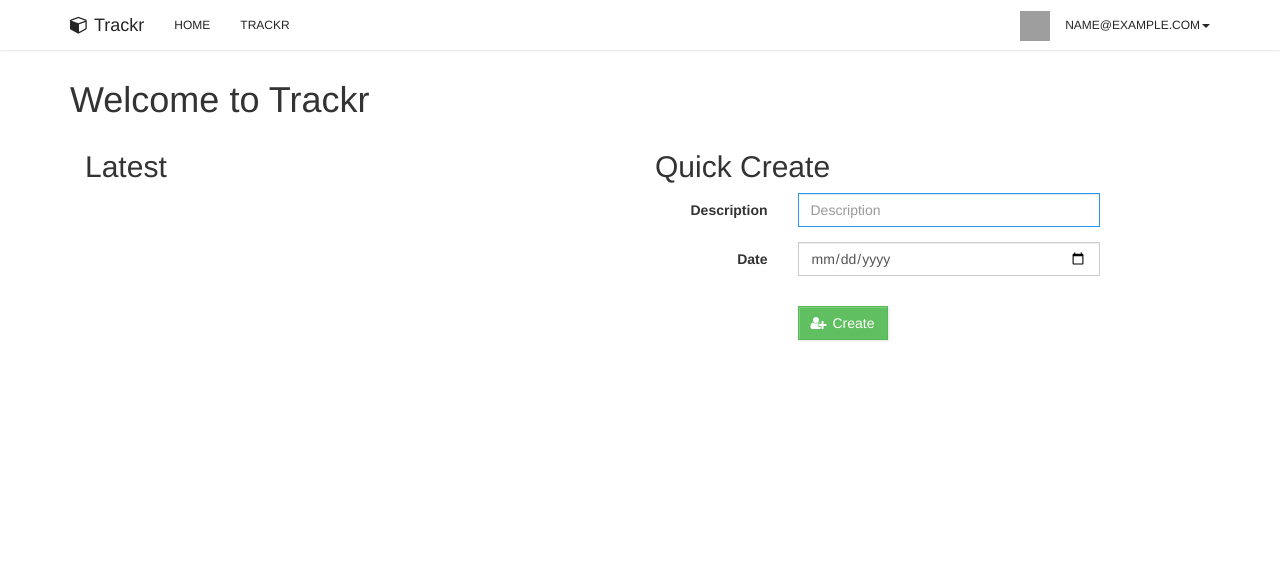
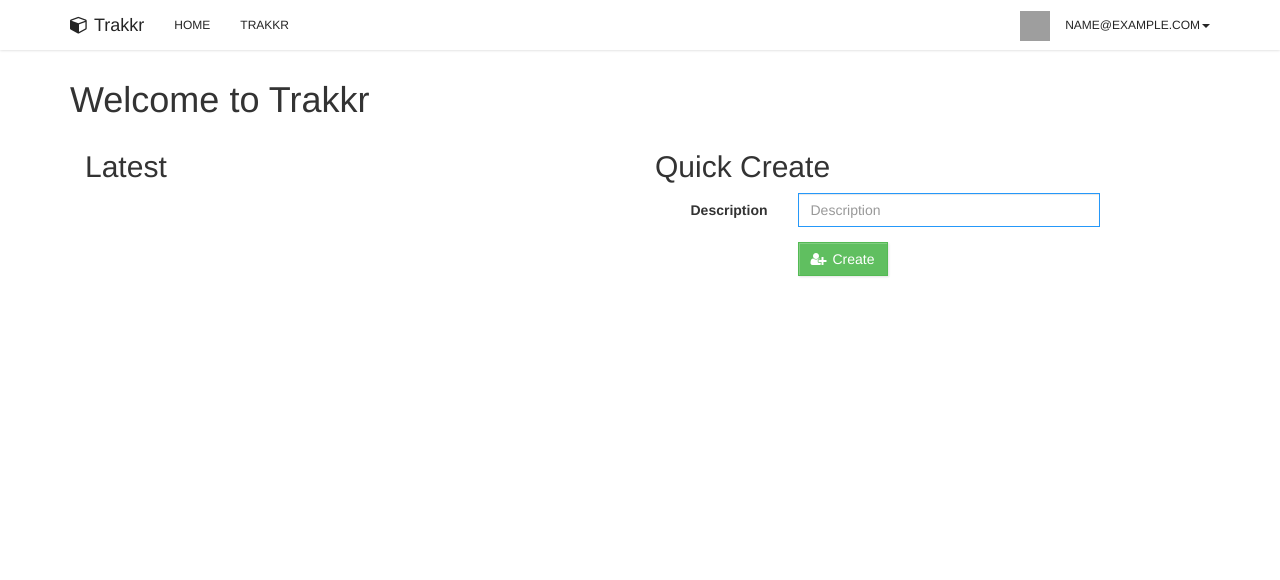
Before and after one commit to nogorilla/trakkr, a Node server app: page / in a window 1280 px wide. Shown: the top 580 px of the page. Run offline with Node 20, Linux system fonts and the light colour scheme; the visitor is signed in with stand-in values (Sample User, id 1); data that the repository does not hold is empty; style sheets or scripts are compiled from the project's sources; some libraries are stand-ins or nearby versions; grey boxes are pictures that could not be loaded.

Commit message:
Changed name

```diff
--- a/app.js
+++ b/app.js
@@ -22,7 +22,7 @@ const sass = require('node-sass-middleware');
 /**
  * Load environment variables from .env file, where API keys and passwords are configured.
  */
-dotenv.load({ path: '.env.example' });
+dotenv.load({ path: '.env' });
 
 /**
  * Controllers (route handlers).
@@ -30,7 +30,7 @@ dotenv.load({ path: '.env.example' });
 const homeController = require('./controllers/home');
 const userController = require('./controllers/user');
 const contactController = require('./controllers/contact');
-const trackrController = require('./controllers/trackr');
+const trakkrController = require('./controllers/trakkr');
 
 /**
  * API keys and Passport configuration.
@@ -151,13 +151,13 @@ app.get('/auth/twitter/callback', passport.authenticate('twitter', { failureRedi
 /**
  * Tracks routes
  */
-app.get('/trackr', passportConfig.isAuthenticated, trackrController.getTrackrs);
-app.get('/trackr/new', passportConfig.isAuthenticated, trackrController.getCreate);
-app.post('/trackr/new', passportConfig.isAuthenticated, trackrController.postCreate);
-app.get('/trackr/:id', passportConfig.isAuthenticated, trackrController.showTrackr);
-app.get('/trackr/:id/edit', passportConfig.isAuthenticated, trackrController.editTrackr);
-app.post('/trackr/:id/edit', passportConfig.isAuthenticated, trackrController.updateTrackr);
-app.post('/trackr/:id', passportConfig.isAuthenticated, trackrController.deleteTrackr);
+app.get('/trakkr', passportConfig.isAuthenticated, trakkrController.getTrakkrs);
+app.get('/trakkr/new', passportConfig.isAuthenticated, trakkrController.getCreate);
+app.post('/trakkr/new', passportConfig.isAuthenticated, trakkrController.postCreate);
+app.get('/trakkr/:id', passportConfig.isAuthenticated, trakkrController.showTrakkr);
+app.get('/trakkr/:id/edit', passportConfig.isAuthenticated, trakkrController.editTrakkr);
+app.post('/trakkr/:id/edit', passportConfig.isAuthenticated, trakkrController.updateTrakkr);
+app.post('/trakkr/:id', passportConfig.isAuthenticated, trakkrController.deleteTrakkr);
 /**
 
 /**
--- a/controllers/home.js
+++ b/controllers/home.js
@@ -1,21 +1,21 @@
-const Trackr = require('../models/Trackr');
+const Trakkr = require('../models/Trakkr');
 const moment = require('moment');
 
 exports.index = (req, res) => {
   let view  = 'landing'
       title = 'Welcome',
-      trackrs = null;
+      trakkrs = null;
 
   if (req.user) {
     view = 'home';
-    title = 'Trackr';
-    Trackr.find({created_by: req.user.id}, (err, trackrs) => {
+    title = 'Trakkr';
+    Trakkr.find({created_by: req.user.id}, (err, trakkrs) => {
       res.render(view, {
-        trackrs: trackrs.reduce((trackrMap, trackr) => {
-          if (moment(trackr.date).get('month') === moment().get('month')) {
-            trackrMap[trackr.id] = trackr;
+        trakkrs: trakkrs.reduce((trakkrMap, trakkr) => {
+          if (moment(trakkr.date).get('month') === moment().get('month')) {
+            trakkrMap[trakkr.id] = trakkr;
           }
-          return trackrMap;
+          return trakkrMap;
         }, {}),
         'title': title
       });
--- a/views/home.pug
+++ b/views/home.pug
@@ -1,27 +1,22 @@
 extends layout
 
 block content
-    h1 Welcome to Trackr
+    h1 Welcome to Trakkr
     div(class='col-md-6')
       h2 Latest
       ul
-      each track, index in trackrs
+      each track, index in trakkrs
         li
-          a(href="/trackr/" + track._id) #{track.formatted_date()} : #{track.description}
+          a(href="/trakkr/" + track._id) #{track.formatted_date()} : #{track.description}
     div(class='col-md-6')
       h2 Quick Create
-      form.form-horizontal(id='create-track', method='POST' action='/trackr/new')
+      form.form-horizontal(id='create-track', method='POST' action='/trakkr/new')
         input(type='hidden', name='_csrf', value=_csrf)
         .form-group
           label.col-sm-3.control-label(for='description') Description
           .col-sm-7
             input.form-control(type='test', name='description', id='description', placeholder='Description', autofocus, required)
         .form-group
-          label.col-sm-3.control-label(for='date') Date
-          .col-sm-7
-            input.form-control(type='date', name='date', id='date', placeholder='Date')
-        .form-group
-        .form-group
           .col-sm-offset-3.col-sm-7
             button.btn.btn-success(type='submit')
               i.fa.fa-user-plus
--- a/views/landing.pug
+++ b/views/landing.pug
@@ -1,4 +1,4 @@
 extends layout
 
 block content
-    h1 Trackr sign up details
+    h1 Trakkr sign up details
--- a/views/layout.pug
+++ b/views/layout.pug
@@ -6,7 +6,7 @@ html
     meta(name='viewport', content='width=device-width, initial-scale=1.0')
     meta(name='theme-color' content='#4DA5F4')
     meta(name='csrf-token', content=_csrf)
-    title #{title} - Trackr
+    title #{title} - Trakkr
     link(rel='shortcut icon', href='/favicon.png')
     link(rel='stylesheet', href='/css/main.css')
 
--- a/views/partials/footer.pug
+++ b/views/partials/footer.pug
@@ -3,6 +3,6 @@ footer
     p.pull-left © 2017 Company, Inc. All Rights Reserved
     ul.pull-right.list-inline
       li
-        a(href='https://github.com/nogorilla/trackr') GitHub Project
+        a(href='https://github.com/nogorilla/trakkr') GitHub Project
       li
-        a(href='https://github.com/nogorilla/trackr/issues') Issues
+        a(href='https://github.com/nogorilla/trakkr/issues') Issues
--- a/views/partials/header.pug
+++ b/views/partials/header.pug
@@ -8,14 +8,14 @@
         span.icon-bar
       a.navbar-brand(href='/')
         i.fa.fa-cube
-        | Trackr
+        | Trakkr
     .collapse.navbar-collapse
       ul.nav.navbar-nav
         li(class=(title == 'Home') ? 'active' : undefined)
           a(href='/') Home
         if user
           li(class=(title == 'Tracking') ? 'active' : undefined)
-            a(href='/trackr') Trackr
+            a(href='/trakkr') Trakkr
       ul.nav.navbar-nav.navbar-right
         if !user
           li(class=(title == 'Login') ? 'active' : undefined)
--- a/views/trackrs/edit.pug
+++ b/views/trakkrs/edit.pug
@@ -8,11 +8,7 @@ block content
     .form-group
       label.col-sm-3.control-label(for='description') Description
       .col-sm-7
-        input.form-control(type='test', name='description', id='description', placeholder='Description', autofocus, required value=trackr.description)
-    .form-group
-      label.col-sm-3.control-label(for='date') Date
-      .col-sm-7
-        input.form-control(type='date', name='date', id='date', placeholder='Date' value=trackr.formatted_date('YYYY-MM-DD'))
+        input.form-control(type='test', name='description', id='description', placeholder='Description', autofocus, required value=trakkr.description)
     .form-group
     .form-group
       .col-sm-offset-3.col-sm-7
```
Also changed, not shown: TODO.md (added, +23 -0 lines), controllers/trackr.js (deleted, +0 -121 lines), controllers/trakkr.js (added, +116 -0 lines), models/Category.js (added, +25 -0 lines), models/Trakkr.js (renamed from models/Trackr.js, +5 -9 lines), views/trackrs/list.pug (deleted, +0 -9 lines), views/trackrs/show.pug (deleted, +0 -20 lines), views/trakkrs/list.pug (added, +9 -0 lines), views/trakkrs/show.pug (added, +20 -0 lines), views/trakkrs/new.pug (renamed from views/trackrs/new.pug), 1 other file.
